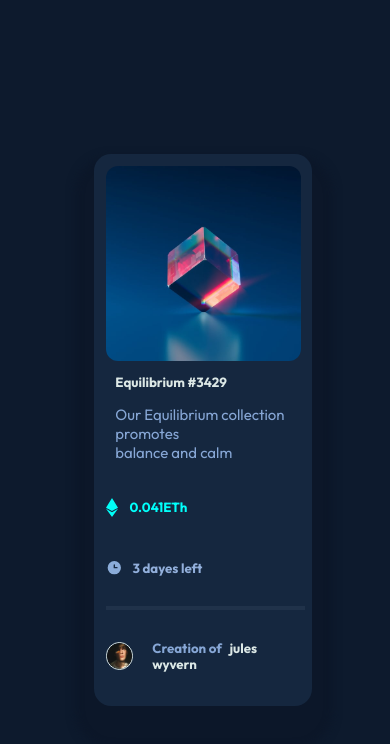
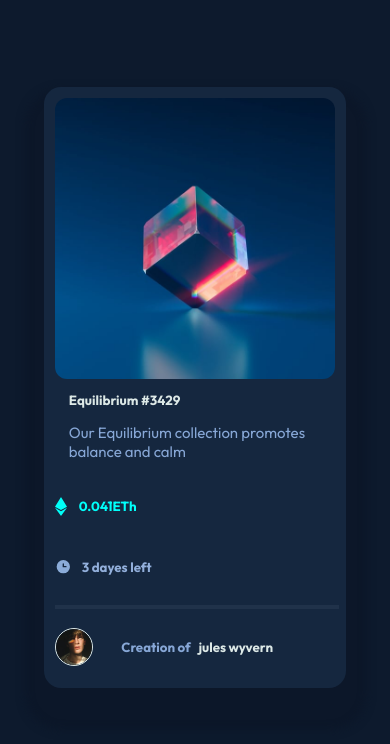
Before and after one commit to yosefamr2002/frontendmentor_card_task, a plain HTML site: page index.html in a window 390 px wide. Drawn offline with Linux system fonts and the light colour scheme.

Commit message:
responsive update 3

```diff
--- a/style.css
+++ b/style.css
@@ -6,8 +6,8 @@
 body{
     display: flex;
     background-color: #0d1a2d;
-    width: 100%;
-    height: 100vh;
+    width: 95%%;
+    height: 90vh;
     justify-content: center;
     align-items: center;
 }
@@ -24,8 +24,7 @@ body{
     box-shadow: 1px 22px 9px 20px #0c1729;
     border-radius: 17px;
     width: 50%;
-    display: flex
-;
+    display: flex;
     flex-direction: column;
     background-color: #15273f;
 }
@@ -113,3 +112,6 @@ hr{
     }
     /* .card{width: 70%;} */
 }
+@media (max-width:400px){
+    .card{width: 75%;}
+}
```
